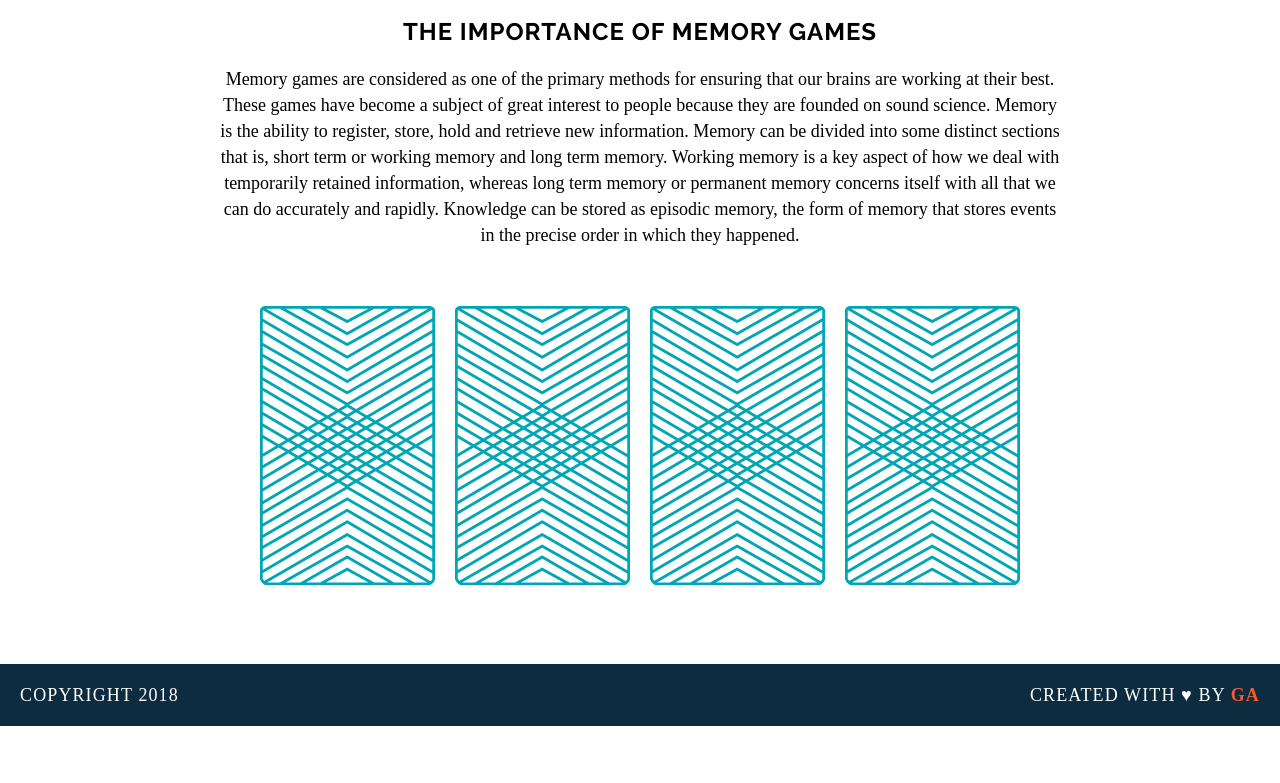
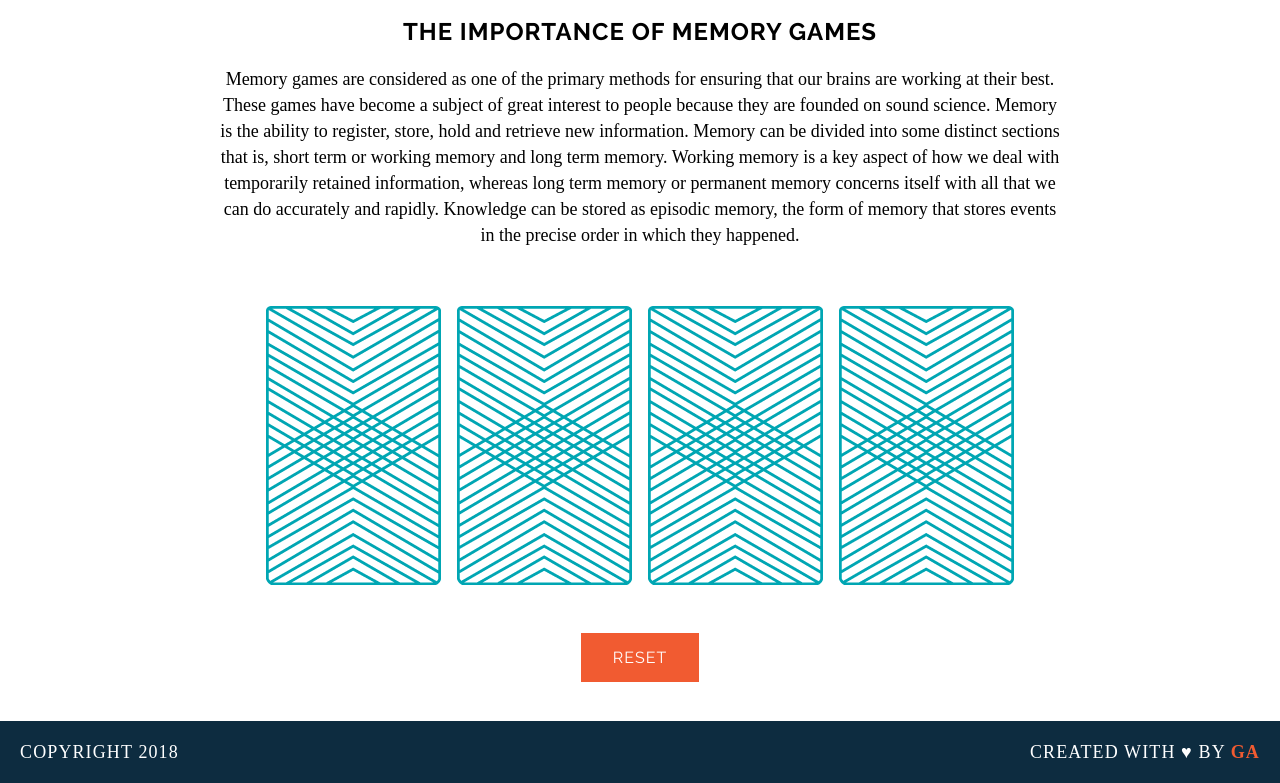
Before and after one commit to MayMo7a/wdi-fundamentals-memorygame, a plain HTML site: page memory_game/index.html in a window 1280 px wide. Shown: the part 390-1173 px from the top of the page. Before the commit the page ends 1116 px from the top, so only its background shows below. Drawn offline with Linux system fonts and the light colour scheme; a web font is replaced by a local one.

Commit message:
created game logic

```diff
--- a/memory_game/css/style.css
+++ b/memory_game/css/style.css
@@ -91,3 +91,17 @@ footer{
 	color: #F15B31;
 	font-weight: 700;
 }
+
+.reset{
+	background-color: #F15B31;
+    border: none;
+    text-transform: uppercase;
+    color: #FFFFFF;
+	letter-spacing: 1px;
+    padding: 15px 32px;
+    text-align: center;
+    display: inline-block;
+    font-family: Raleway;
+    font-size: 16px;
+    margin: 4px 2px;
+}
--- a/memory_game/index.html
+++ b/memory_game/index.html
@@ -24,12 +24,9 @@
 		<h2 id="importance">The Importance of Memory Games</h2>
 			<p> Memory games are considered as one of the primary methods for ensuring that our brains are working at their best. These games have become a subject of great interest to people because they are founded on sound science. Memory is the ability to register, store, hold and retrieve new information. Memory can be divided into some distinct sections that is, short term or working memory and long term memory. Working memory is a key aspect of how we deal with temporarily retained information, whereas long term memory or permanent memory concerns itself with all that we can do accurately and rapidly. Knowledge can be stored as episodic memory, the form of memory that stores events in the precise order in which they happened.</p>
 
-		<div id="game">
-			<img src="images/back.png" alt="Queen of Diamonds">
-			<img src="images/back.png" alt="Queen of Hearts">
-			<img src="images/back.png" alt="King of Diamonds">
-			<img src="images/back.png" alt="King of Hearts">
-		</div>
+	<div id="game-board" class="board clearfix"></div>
+
+	<input class="reset" type="button" value="Reset" onClick="document.location.reload(true)">
 
 	</main>
 
@@ -39,6 +36,11 @@
 	</footer>
 
 <script src="js/main.js"></script>
+<script>
+         function newFunction() {
+            document.getElementById("newForm").reset();
+         }
+      </script>
 
 </body>
 </html>
--- a/memory_game/js/main.js
+++ b/memory_game/js/main.js
@@ -26,23 +26,39 @@ var cards = [
 var cardsInPlay = [];
 
 var checkForMatch = function (){
-	if (cardsInPlay[0] === cardsInPlay[2]) {
+	if (cardsInPlay[0] === cardsInPlay[1]) {
 	alert("You found a match!");
 	} else {
 	alert("Sorry, try again.");
 	};
 };
 
-var flipCard = function (cardId){
+var flipCard = function (){
+	var cardId = this.getAttribute('data-id');
 	console.log("User flipped " + cards[cardId].rank);
 	console.log(cards[cardId].cardImage);
 	console.log(cards[cardId].suit);
-	cardsInPlay.push('cards[cardId].rank');
-    cardsInPlay;
+	cardsInPlay.push(cards[cardId].rank);
+	this.setAttribute('src', cards[cardId].cardImage);
+	if (cardsInPlay.length === 2) {
+  	checkForMatch();
+  }
+};
+/*checkForMatch();
+flipCard([0]);
+flipCard([2]);
+*/
 
+var createBoard = function(){
+	for (var i = 0; i < cards.length; i++) {
+    var cardElement = document.createElement('img');
 
+	cardElement.setAttribute('src', 'images/back.png');
+	cardElement.setAttribute('data-id', i);
+	document.getElementById('game-board').appendChild(cardElement);
+	cardElement.addEventListener('click', flipCard);
+
+}
 };
 
-flipCard([0]);
-flipCard([2]);
-checkForMatch();
+createBoard();
```
